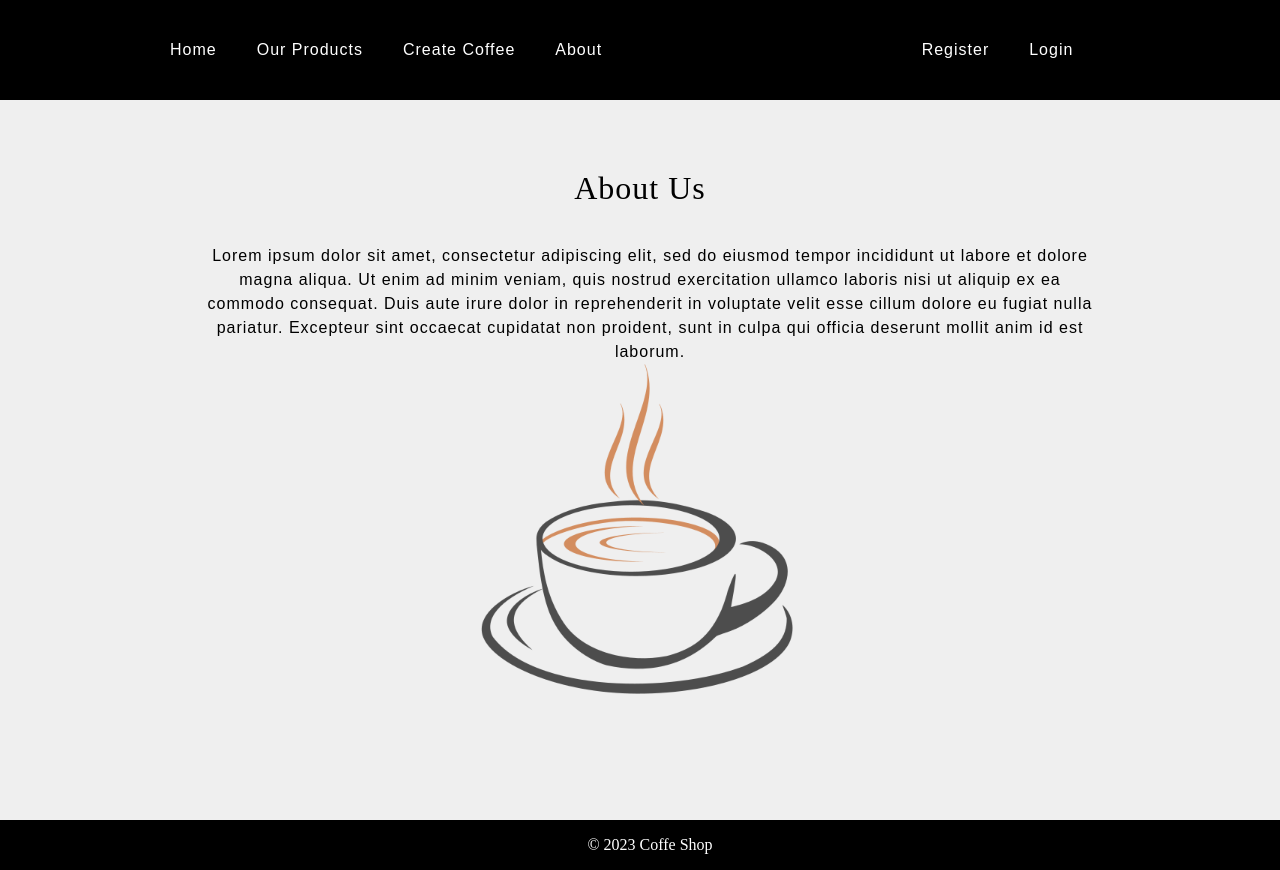
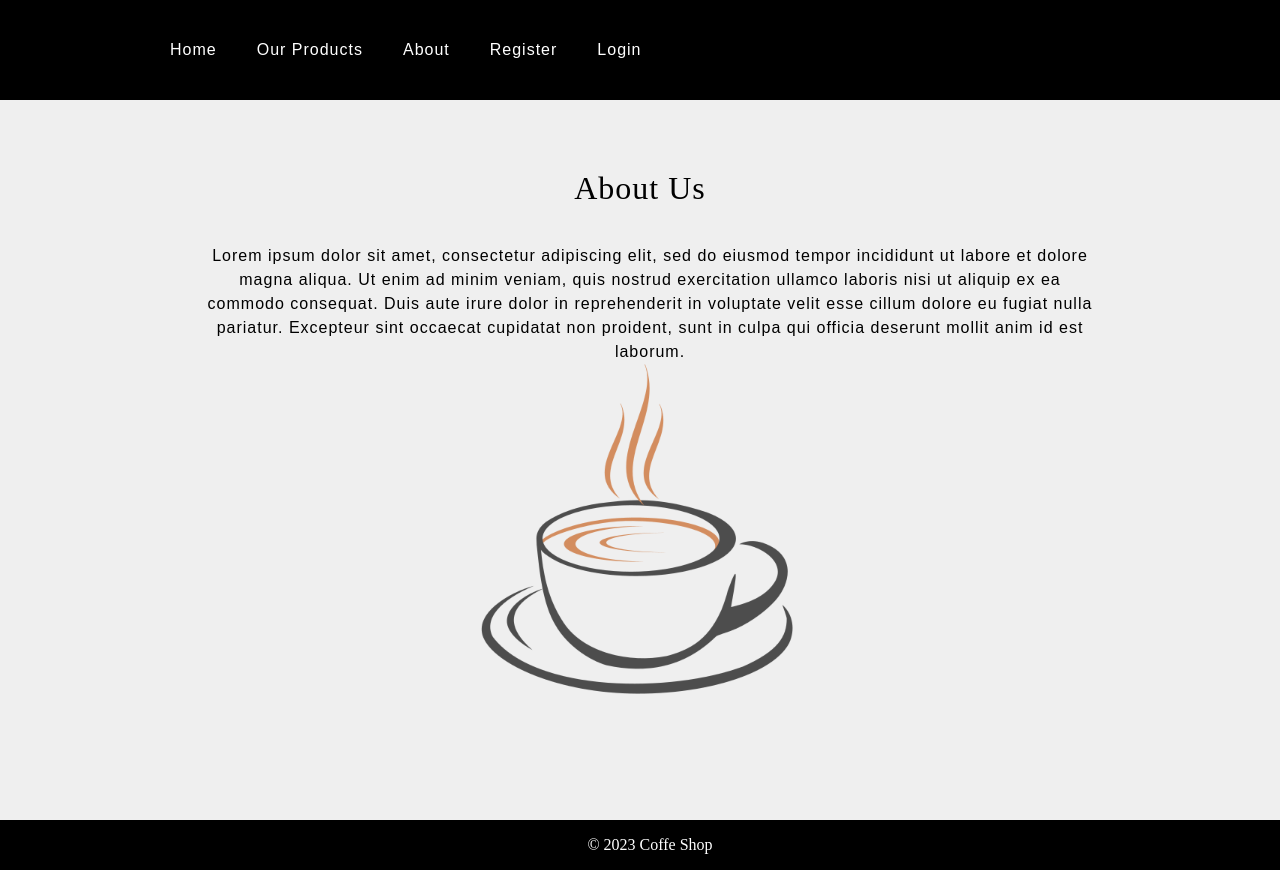
Before and after one commit to MarioAngelov2/Coffee-App, a React (Create React App) app in the folder app/: page /about in a window 1280 px wide. Built offline with nearby package versions, Linux system fonts and the light colour scheme.

Commit message:
Add dynamic navbar based on user authentication

```diff
--- a/app/src/App.js
+++ b/app/src/App.js
@@ -22,7 +22,7 @@ function App() {
   }
 
   return (
-    <AuthContext.Provider value={{auth, userLogin}}>
+    <AuthContext.Provider value={{user: auth, userLogin}}>
       <div className="App">
         <Navbar />
         <Routes>
--- a/app/src/components/Navbar.jsx
+++ b/app/src/components/Navbar.jsx
@@ -1,21 +1,32 @@
 import React from "react";
-import '../styles/Navbar.css'
+import "../styles/Navbar.css";
+import { useContext } from "react";
+import { AuthContext } from "../context/AuthContext";
 
 import { Link } from "react-router-dom";
 
 function Navbar() {
+  const { user } = useContext(AuthContext);
+
   return (
     <div className="navbar">
       <div className="leftSide">
         <Link to="/">Home</Link>
         <Link to="/catalog">Our Products</Link>
-        <Link to="/create">Create Coffee</Link>
         <Link to="/about">About</Link>
+        {user.email ? (
+          <div id="user">
+            <Link to="/create">Create Coffee</Link>
+            <Link to="/logout">Logout</Link>
+          </div>
+        ) : (
+          <div id="guest">
+            <Link to="/register">Register</Link>
+            <Link to="/login">Login</Link>
+          </div>
+        )}
       </div>
-      <div className="rightSide">
-        <Link to="/register">Register</Link>
-        <Link to="/login">Login</Link>
-      </div>
+      <div className="rightSide"></div>
     </div>
   );
 }
```
